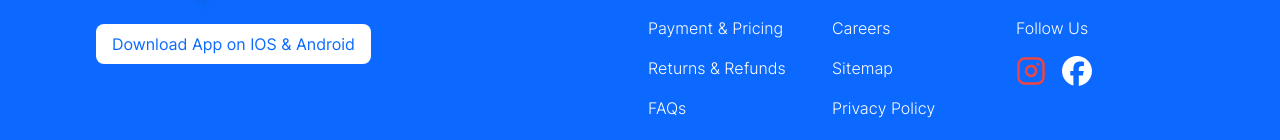
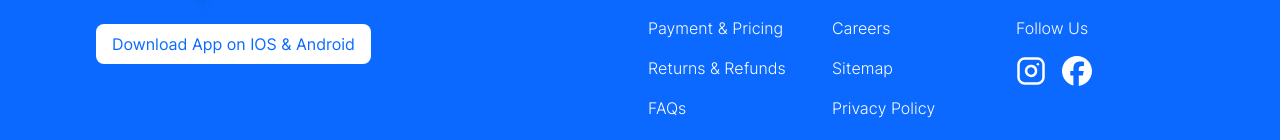
Before and after one commit to Adufe-Obanijesu/HNG_Shop, a Next.js app: page / in a window 1280 px wide. Shown: the part 3197-3337 px from the top of the page. Built offline with nearby package versions, Linux system fonts and the light colour scheme.

Commit message:
Update Footer.jsx

```diff
--- a/components/Footer.jsx
+++ b/components/Footer.jsx
@@ -75,7 +75,7 @@ export default function Footer() {
 
               <li>
                 <div className="flex gap-4">
-                  <FiInstagram className="text-3xl text-red-500" />
+                  <FiInstagram className="text-3xl text-white" />
                   <FaFacebook className="text-3xl text-white" />
                 </div>
               </li>
```
